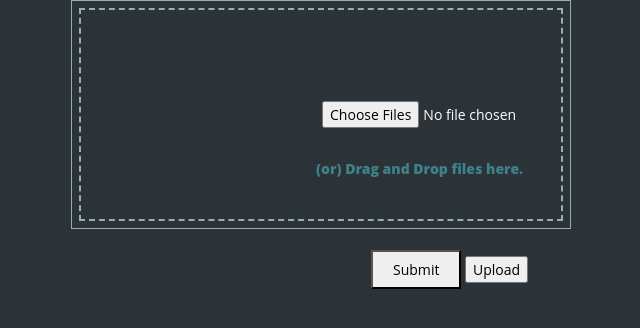
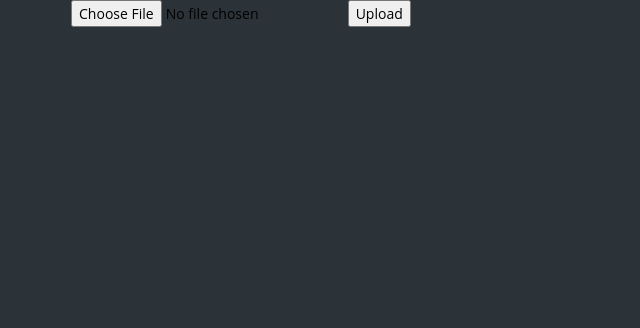
Before and after one commit to praTeek271/profiler, a Flask app: page /upload in a window 1280 px wide. Shown: the part 61-389 px from the top of the page, without its empty margins (11-651 px from the left). Run offline with Flask 2, Linux system fonts and the light colour scheme; some libraries are stand-ins or nearby versions.

Commit message:
upload_bug FIXED

```diff
--- a/app.py
+++ b/app.py
@@ -4,6 +4,7 @@
 from flask_sqlalchemy import SQLAlchemy
 from werkzeug.utils import secure_filename
 import os
+from pathlib import Path
 
 # simple flask app
 app = Flask(__name__)
@@ -15,7 +16,7 @@
 
 # create table
 bcrypt=Bcrypt(app)  # for password hashing
-BASE_DIR=os.path.dirname(os.path.abspath(__file__))
+BASE_DIR = Path(__file__).resolve().parent.parent
 # user class
 class User(db.Model):
     id=db.Column(db.Integer, primary_key=True)
@@ -31,9 +32,15 @@
 with app.app_context():
     # db.init_app(app)
     db.create_all()
+
+UPLOAD_FOLDER = 'D:/Lucifer-Drive/Programs/blockchain project/flask_app/UPLOAD_FOLDER'
+print(UPLOAD_FOLDER)
+ALLOWED_EXTENSIONS = {'txt', 'pdf', 'png', 'jpg', 'jpeg', 'gif'}
 #upload_page
-UPLOAD_FOLDER = "UPLOAD_FOLDER"
-ALLOWED_EXTENSIONS = {'txt', 'pdf', 'png', 'jpg', 'jpeg'}
+def allowed_file(filename):
+    return '.' in filename and \
+           filename.rsplit('.', 1)[1].lower() in ALLOWED_EXTENSIONS
+
 @app.route('/upload', methods=['GET', 'POST'])
 def upload_file():
     if request.method == 'POST':
@@ -49,12 +56,9 @@
             return redirect(request.url)
         if file and allowed_file(file.filename):
             filename = secure_filename(file.filename)
-            file.save(os.path.join(app.config['UPLOAD_FOLDER'], filename))
+            file.save(os.path.join(UPLOAD_FOLDER, filename))
             return redirect(url_for('download_file', name=filename))
-    return render_template('user/upload.html')
-def allowed_file(filename):
-    return ('.' in filename and \
-           filename.rsplit('.', 1)[1].lower() in ALLOWED_EXTENSIONS)
+    return render_template('/user/upload.html')
 @app.route('/uploads/<name>')
 def download_file(name):
     return (send_from_directory(app.config["UPLOAD_FOLDER"], name))
@@ -136,9 +140,6 @@
 #         file.save(os.path.join(BASE_DIR, fn))  # replace FILES_DIR with your own directory
 #     return 'false'  # change to your own logic
 
-
-
-
 if __name__=="__main__":
     # with debug = True:
     app.config['UPLOAD_FOLDER'] = UPLOAD_FOLDER
--- a/templates/user/upload.html
+++ b/templates/user/upload.html
@@ -1,64 +1,13 @@
 {%extends 'user/basic_layout.html' %}
 {% block content %}
 {% block style %}
-<style>
-.container{
-    color: white;
-}
-.upload-container {
-        position: relative;
-    }
-    .upload-container input {
-        border: 1px solid #92b0b3;
-        background: #f1f1f100;
-        outline: 2px dashed #92b0b3;
-        outline-offset: -10px;
-        padding: 100px 0px 100px 250px;
-        text-align: center !important;
-        width: 500px;
-    }
-    .upload-container input:hover {
-        background: #dddddd00;
-    }
-    .upload-container:before {
-        position: absolute;
-        bottom: 50px;
-        left: 245px;
-        content: " (or) Drag and Drop files here. ";
-        color: #3f8188;
-        font-weight: 900;
-    }
-    .upload-btn {
-        margin-left: 300px;
-        padding: 7px 20px;
-    }
-</style>
-<script>
 
-    function uploadFiles() {
-        var files = document.getElementById('file_upload').files;
-        if(files.length==0){
-            alert("Please first choose or drop any file(s)...");
-            return;
-        }
-        var filenames="";
-        for(var i=0;i<files.length;i++){
-            filenames+=files[i].name+"\n";
-        }
-        alert("Selected file(s) :\n____________________\n"+filenames);
-    }
-
-</script>
 {% endblock style %}
 <div class="container">
-<form action="/upload" method="POST" enctype="multipart/form-data">
-    <div class="upload-container">
-        <input type="file" id="file_upload" multiple />
-    </div>
-    <br>
-    <button class="upload-btn" onclick="uploadFiles()">Submit</button>
-    <input type="submit" value="Upload">
-</form>
+    <form method=post enctype=multipart/form-data>
+        <input type='file' name='file'>
+        <input type ='submit' value="Upload">
+      </form>
 </div>
 
 
```
Also changed, not shown: upload_file.py (added, +44 -0 lines), user.py (added, +18 -0 lines), UPLOAD_FOLDER/Cream_Blue_Watercolor_Wedding_Invitation_1.png (added), instance/data.sqlite (added).
